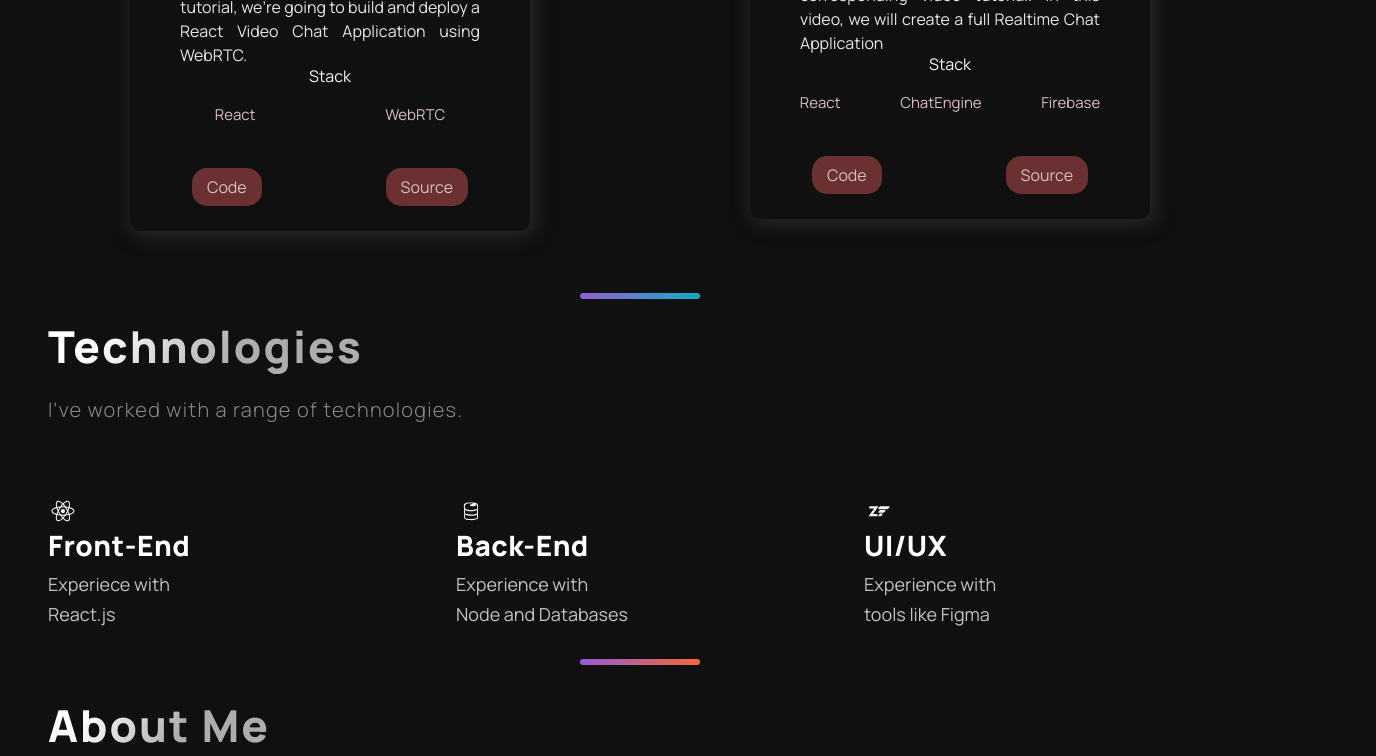
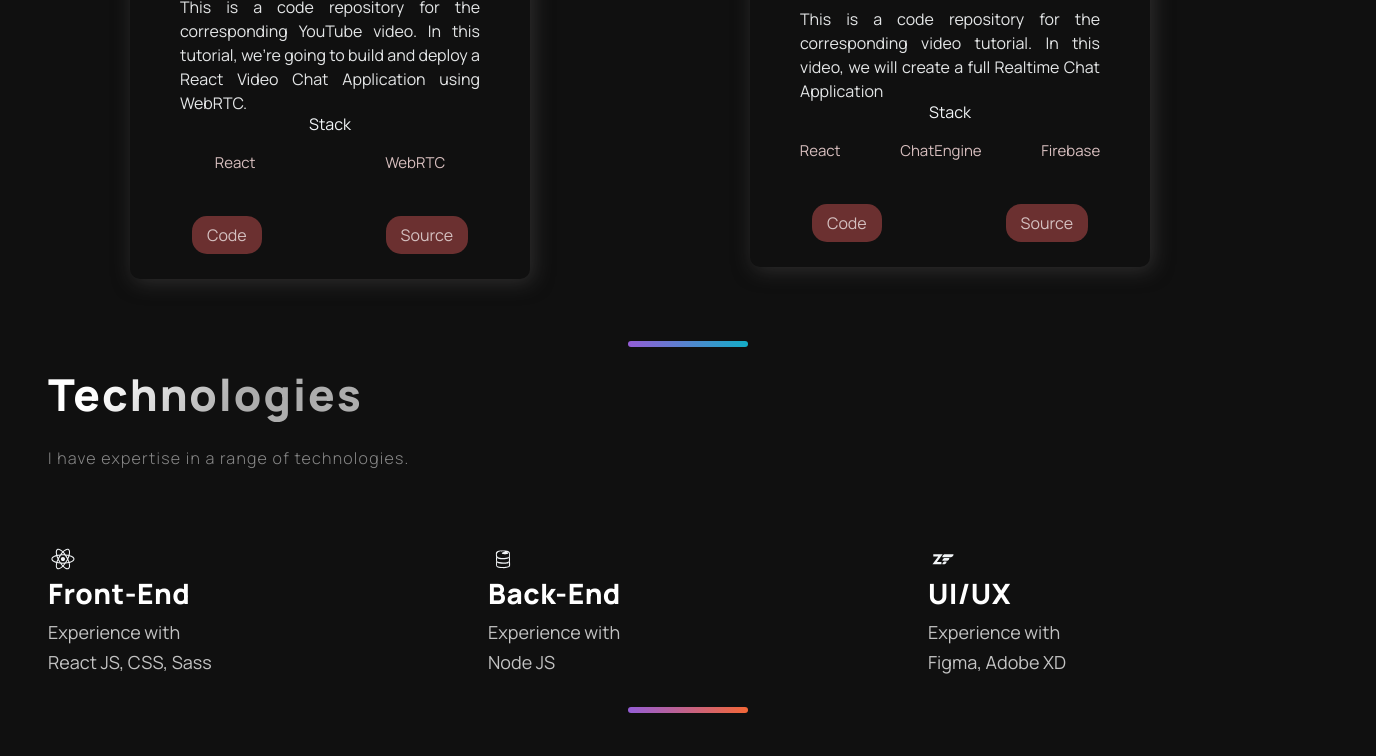
Before and after one commit to sleths/Portfolio-website, a Next.js app: page / in a window 1280 px wide. Shown: the part 2000-2756 px from the top of the page, 1376 px wide, since content can reach past the window. Built offline with nearby package versions, Linux system fonts and the light colour scheme.

Commit message:
Style changes

```diff
--- a/src/components/Footer/FooterStyles.js
+++ b/src/components/Footer/FooterStyles.js
@@ -1,8 +1,7 @@
 import styled from "styled-components"
 
 export const FooterWrapper = styled.section`
-	width: calc(100vw - 96px);
-  max-width: 1040px;
+	width: 90%;
   padding: 2rem 48px 40px;
   margin: 1rem auto;
   box-sizing: content-box;
--- a/src/components/Technologies/Technologies.js
+++ b/src/components/Technologies/Technologies.js
@@ -9,7 +9,7 @@
     <br />
     <SectionTitle>Technologies</SectionTitle>
     <SectionText>
-      I've worked with a range of technologies.
+      I have expertise in a range of technologies.
     </SectionText>
     <List>
       <ListItem>
@@ -19,8 +19,8 @@
         <ListContainer>
           <ListTitle>Front-End</ListTitle>
           <ListParagraph>
-            Experiece with <br />
-            React.js
+            Experience with <br />
+            React JS, CSS, Sass
           </ListParagraph>
         </ListContainer>
       </ListItem>
@@ -32,7 +32,7 @@
           <ListTitle>Back-End</ListTitle>
           <ListParagraph>
             Experience with <br />
-            Node and Databases
+            Node JS
           </ListParagraph>
         </ListContainer>
       </ListItem>
@@ -44,7 +44,7 @@
           <ListTitle>UI/UX</ListTitle>
           <ListParagraph>
             Experience with <br />
-            tools like Figma
+            Figma, Adobe XD
           </ListParagraph>
         </ListContainer>
       </ListItem>
--- a/src/components/TimeLine/TimeLine.js
+++ b/src/components/TimeLine/TimeLine.js
@@ -46,10 +46,10 @@
     <Section id="about">
       <SectionTitle>About Me</SectionTitle>
       <SectionText>
-      Frontend developer with a background in fundamental sciences, utilizing an interdisciplinary approach to creating mobil first, responsive user experience.
+      Hi! This is Sera. <br />
+      I'm a frontend developer with a background in fundamental sciences, utilizing an interdisciplinary approach to creating mobil first, responsive user experience.
       <br />
-      <br />
-      Blockchain technology & Web3 enthusiast.
+      I'm also a blockchain technology & Web3 enthusiast, and an amateur cyclist.
       </SectionText>
       <CarouselContainer ref={carouselRef} onScroll={handleScroll}>
         <>
@@ -115,7 +115,6 @@
           );
         })}
       </CarouselButtons>
-      <SectionDivider />
     </Section>
   );
 };
--- a/src/styles/GlobalComponents/index.js
+++ b/src/styles/GlobalComponents/index.js
@@ -5,6 +5,7 @@
   flex-direction: ${(props) => props.row ? "row" : "column" };
   padding: ${(props) => props.nopadding ? "0" : "32px 48px 0" } ;
   margin: 0 auto;
+  width: 100%;
   box-sizing: content-box;
   position: relative;
   overflow: hidden;
@@ -55,8 +56,8 @@
 `
 
 export const SectionText = styled.p`
-  max-width: 600px;
-  font-size: 20px;
+  max-width: 1000px;
+  font-size: 16px;
   letter-spacing: 1.25px;
   line-height: 40px;
   font-weight: 300;
```
